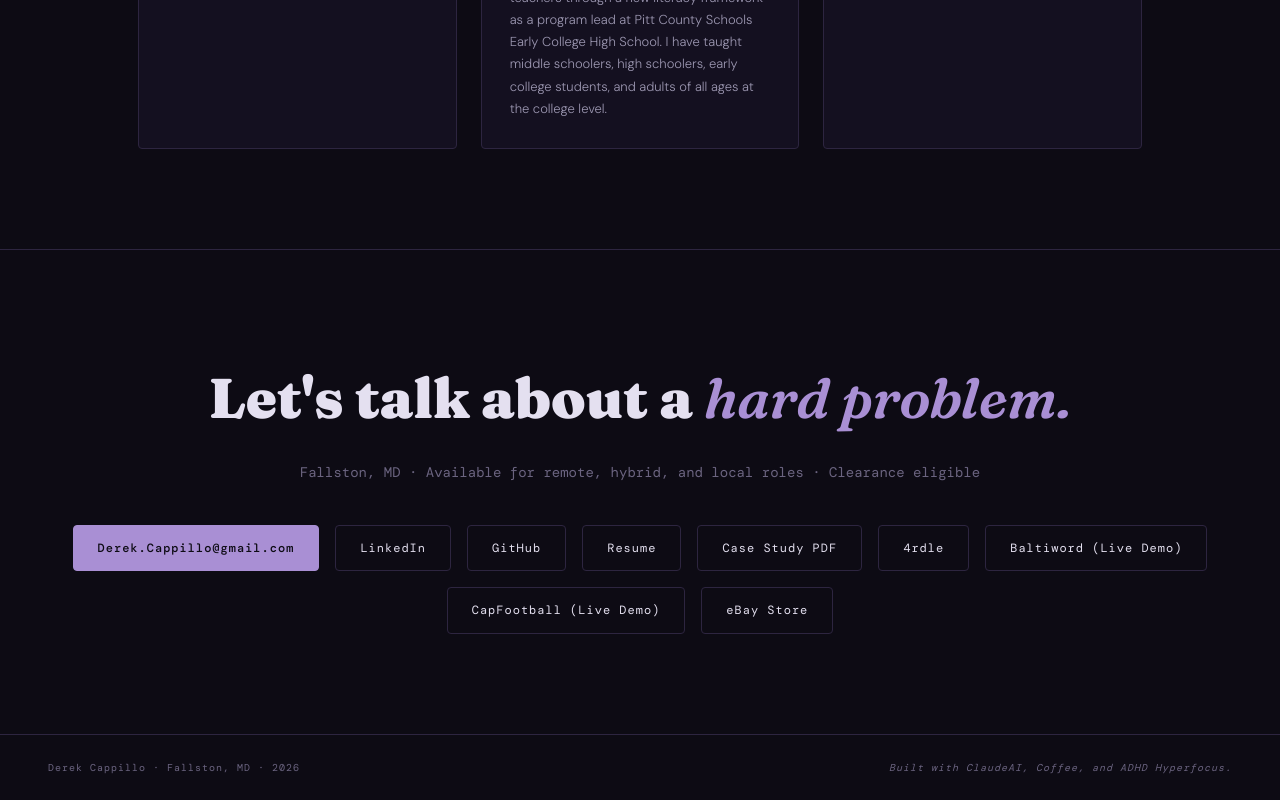
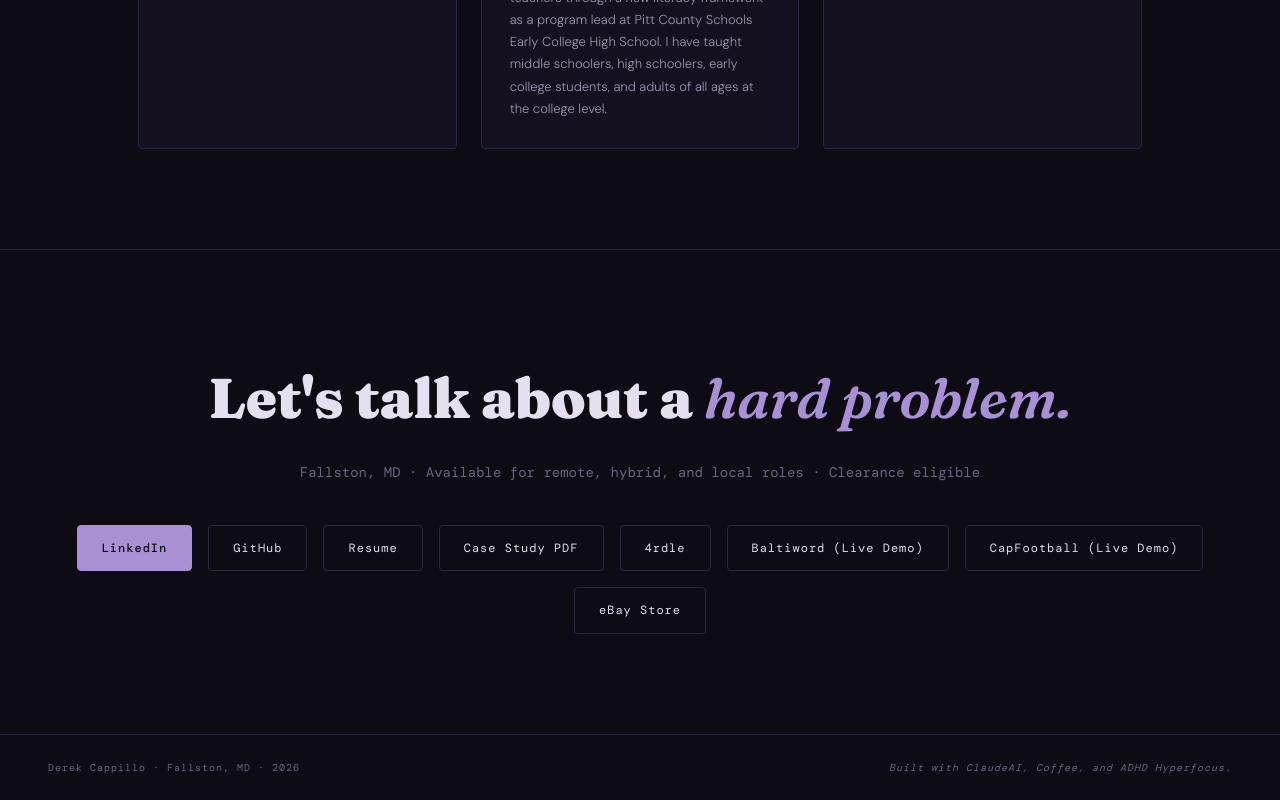
Before and after one commit to dcappillo/portfolio, a plain HTML site: page index.html in a window 1280 px wide. Shown: the part 6574-7374 px from the top of the page. Drawn offline with nearby package versions, Linux system fonts and the light colour scheme; a web font is replaced by a local one.

Commit message:
Remove personal email address

```diff
--- a/index.html
+++ b/index.html
@@ -934,8 +934,7 @@
   <h2 id="contact">Let's talk about a <em>hard problem.</em></h2>
   <p>Fallston, MD · Available for remote, hybrid, and local roles · Clearance eligible</p>
   <div class="contact-links">
-    <a href="mailto:Derek.Cappillo@gmail.com" class="contact-link primary">Derek.Cappillo@gmail.com</a>
-    <a href="https://linkedin.com/in/derek-cappillo-66a445109" class="contact-link" target="_blank">LinkedIn</a>
+    <a href="https://linkedin.com/in/derek-cappillo-66a445109" class="contact-link primary" target="_blank">LinkedIn</a>
     <a href="https://github.com/dcappillo" class="contact-link" target="_blank">GitHub</a>
     <a href="resume.pdf" class="contact-link" target="_blank">Resume</a>
     <a href="https://drive.google.com/file/d/1vn0qlP-Ur9lddSxz8br_YhUzOo_-wCp7/view?usp=sharing" class="contact-link" target="_blank">Case Study PDF</a>
```
